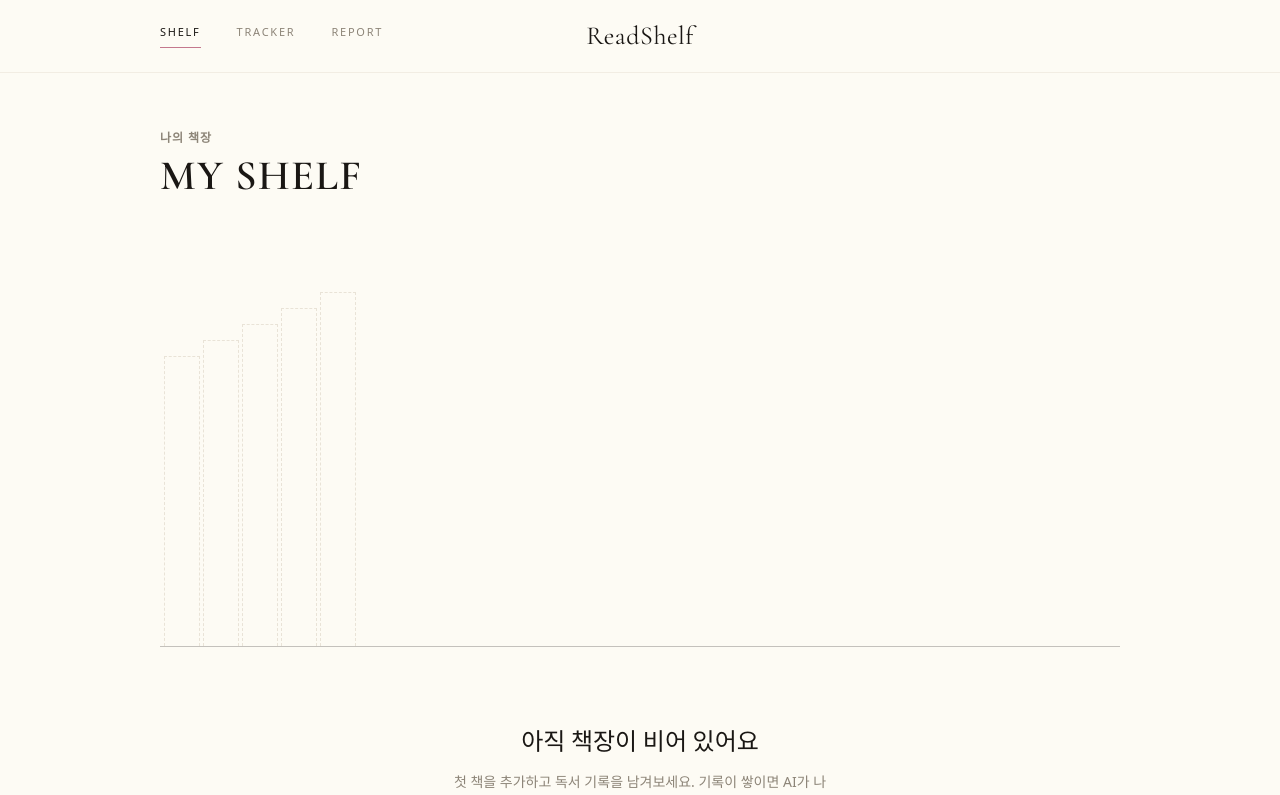
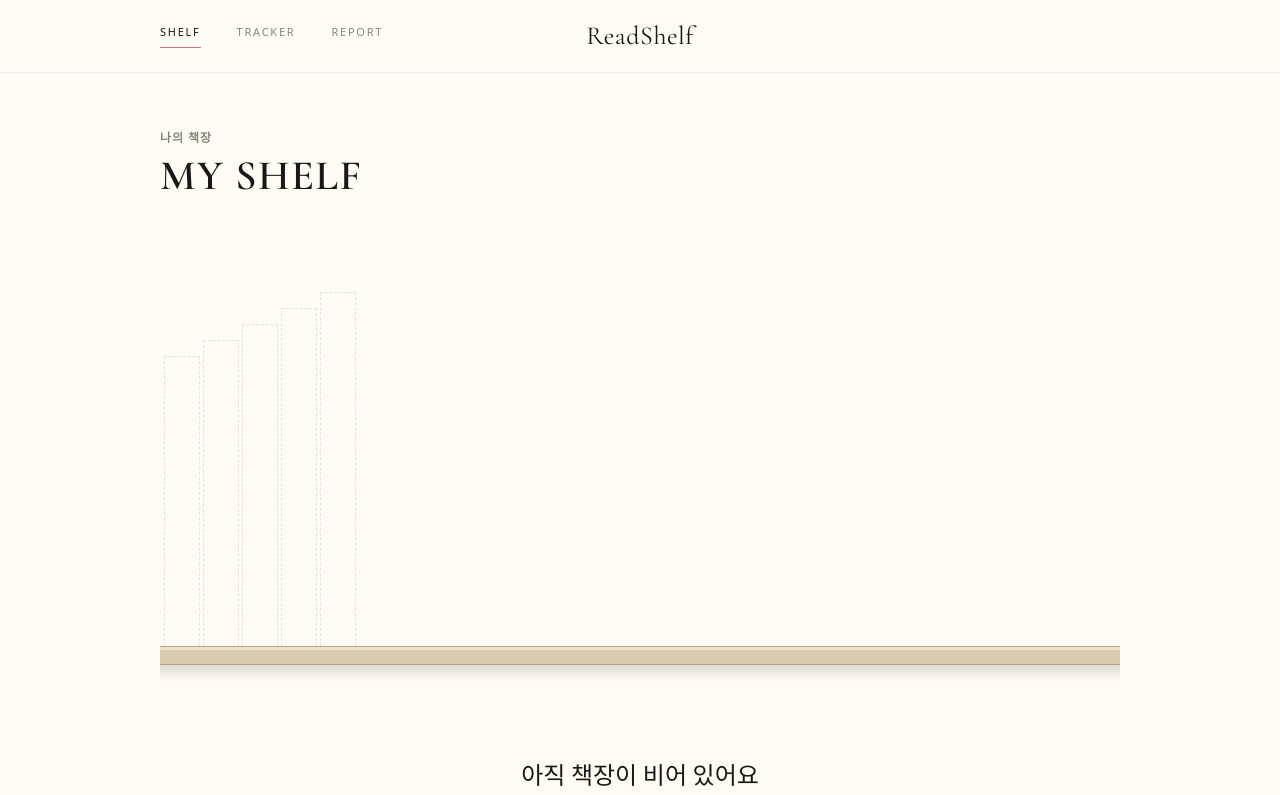
Before and after one commit to jiyeoniii/readshelf, a Next.js app: page / in a window 1280 px wide. Shown: the top 795 px of the page. Built offline with nearby package versions, Linux system fonts and the light colour scheme; a web font is replaced by a local one.

Commit message:
선반을 가는 선에서 두께 있는 널로 바꾼다
가는 선 하나로는 선반처럼 보이지 않았다.
책이 닿는 윗면, 앞면, 아래 그림자를 나눠 두께를 만든다.
배경과 색이 가까우면 흐릿해지므로 위아래 모서리에 윤곽선을 넣는다.

```diff
--- a/src/app/globals.css
+++ b/src/app/globals.css
@@ -15,6 +15,11 @@
   --accent: #c4788d;
   --accent-ink: #a85a72;
   --accent-soft: #f9edf0;
+
+  /* 선반 널 — 윗면은 밝고 앞면은 약간 어둡게 두께를 만든다 */
+  --shelf-top: #ece1cb;
+  --shelf-face: #d8cbb0;
+  --shelf-edge: #b6a488;
 
   /* 잔디 — 크림에서 로즈로 */
   --grass-0: #efe9dc;
@@ -34,6 +39,10 @@
     --accent: #dd9aac;
     --accent-ink: #e8b0bf;
     --accent-soft: #2a1f23;
+
+    --shelf-top: #322b23;
+    --shelf-face: #262019;
+    --shelf-edge: #191410;
 
     --grass-0: #262220;
     --grass-1: #4e343c;
--- a/src/app/page.tsx
+++ b/src/app/page.tsx
@@ -176,8 +176,16 @@ function Shelf({
               <BookSpine key={b.id} book={b} progress={bookProgress(b, records)} />
             ))}
       </div>
-      {/* 선반 — 두꺼운 나무판 대신 가는 선 */}
-      <div className="h-px bg-ink/25" />
+      {/* 선반 널 — 윗면·앞면·윤곽선으로 두께를 만든다 */}
+      <div className="relative">
+        {/* 책이 닿는 윗면 — 위 모서리에 윤곽선 */}
+        <div className="h-[4px] border-t border-[var(--shelf-edge)] bg-[var(--shelf-top)]" />
+        {/* 널의 앞면 */}
+        <div className="h-[14px] bg-[var(--shelf-face)]" />
+        {/* 아래 모서리와 바닥 그림자 */}
+        <div className="h-px bg-[var(--shelf-edge)]" />
+        <div className="h-4 bg-gradient-to-b from-ink/14 to-transparent" />
+      </div>
     </div>
   );
 }
```
